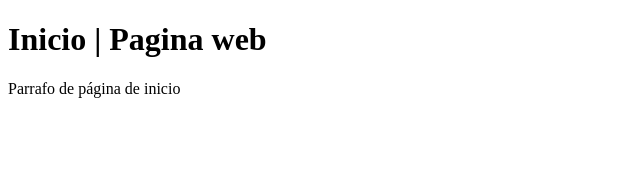
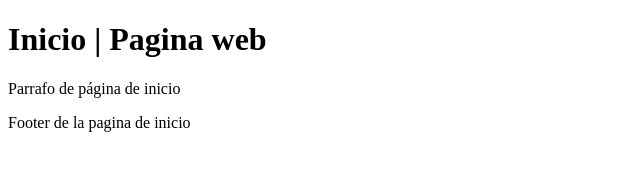
Before and after one commit to verslouPI/PruebaProyectoII, a plain HTML site: page index.html in a window 1280 px wide. Shown: the whole page, without its empty margins (0-640 px from the left). Drawn offline with Linux system fonts and the light colour scheme.

Commit message:
footer añadido

```diff
--- a/index.html
+++ b/index.html
@@ -12,6 +12,12 @@
   <h1>Inicio | Pagina web</h1>
 
   <p>Parrafo de página de inicio</p>
+
+  <footer>
+    <p>
+      Footer de la pagina de inicio
+    </p>
+  </footer>
 </body>
 
 </html>
```
